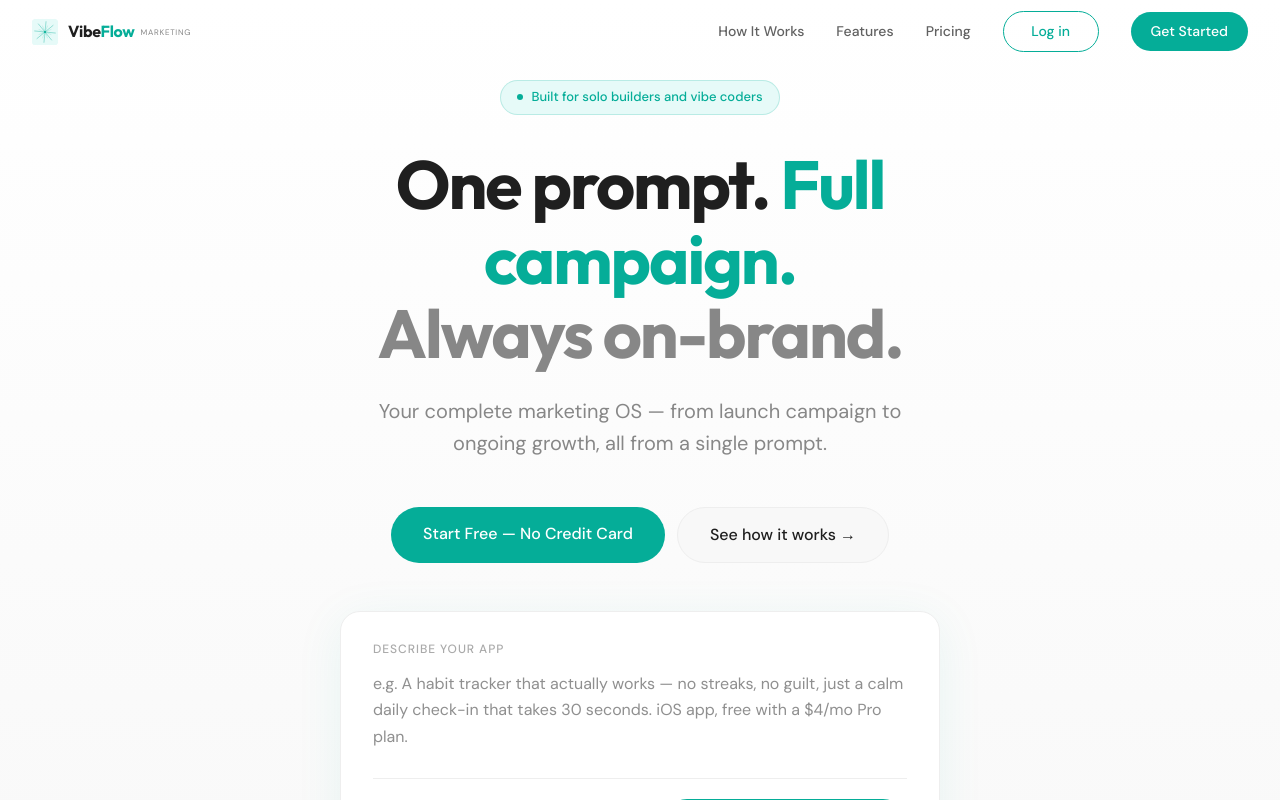
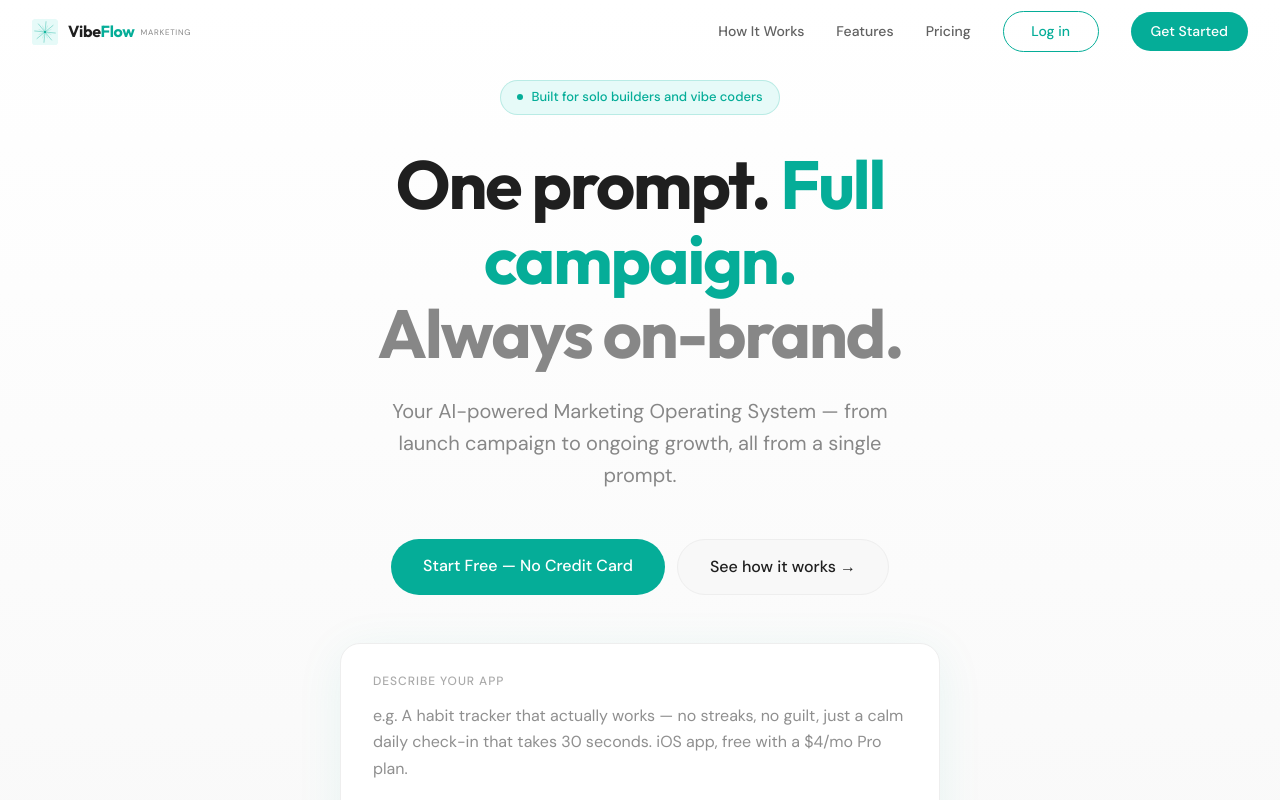
Before and after one commit to kintzele1/vibeflow, a Next.js app: page / in a window 1280 px wide. Shown: the top 800 px of the page. Built offline with nearby package versions, Linux system fonts and the light colour scheme; no server answers.

Commit message:
Landing copy: Marketing Operating System positioning + Learning Engine 'stupid simple' nod

```diff
--- a/src/components/hero/Hero.tsx
+++ b/src/components/hero/Hero.tsx
@@ -43,7 +43,7 @@ export function Hero() {
           color: "#878787", lineHeight: 1.6, marginBottom: 48,
           maxWidth: 560, margin: "0 auto 48px",
         }}>
-          Your complete marketing OS — from launch campaign to ongoing growth, all from a single prompt.
+          Your AI-powered Marketing Operating System — from launch campaign to ongoing growth, all from a single prompt.
         </p>
 
         {/* CTA buttons */}
--- a/src/components/sections/MarketingOS.tsx
+++ b/src/components/sections/MarketingOS.tsx
@@ -36,7 +36,7 @@ export function MarketingOS() {
           {[
             { num: "01", title: "Generate", desc: "One prompt creates a full campaign across every channel — copy, social, ads, email, SEO." },
             { num: "02", title: "Schedule", desc: "Drag campaigns onto your marketing calendar. See the full month at a glance." },
-            { num: "03", title: "Optimize", desc: "Connect your analytics. Get AI recommendations on what's working and what to do next." },
+            { num: "03", title: "Optimize", desc: "Flip on the Learning Engine. Every campaign learns from the last one. Optimization, stupid simple." },
           ].map(p => (
             <div key={p.title} style={{
               background: "#FFFFFF", borderRadius: 16, padding: "28px 24px",
```
